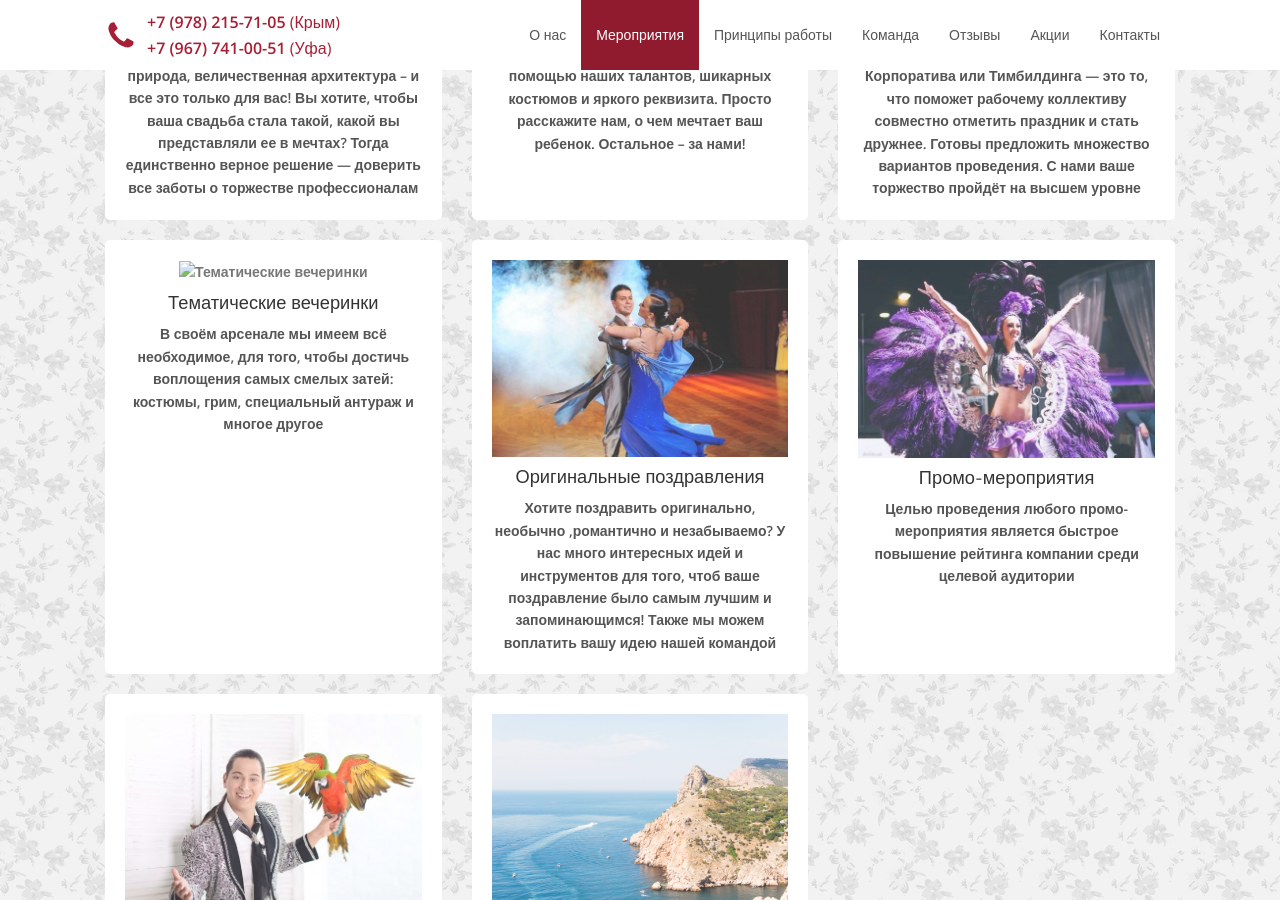
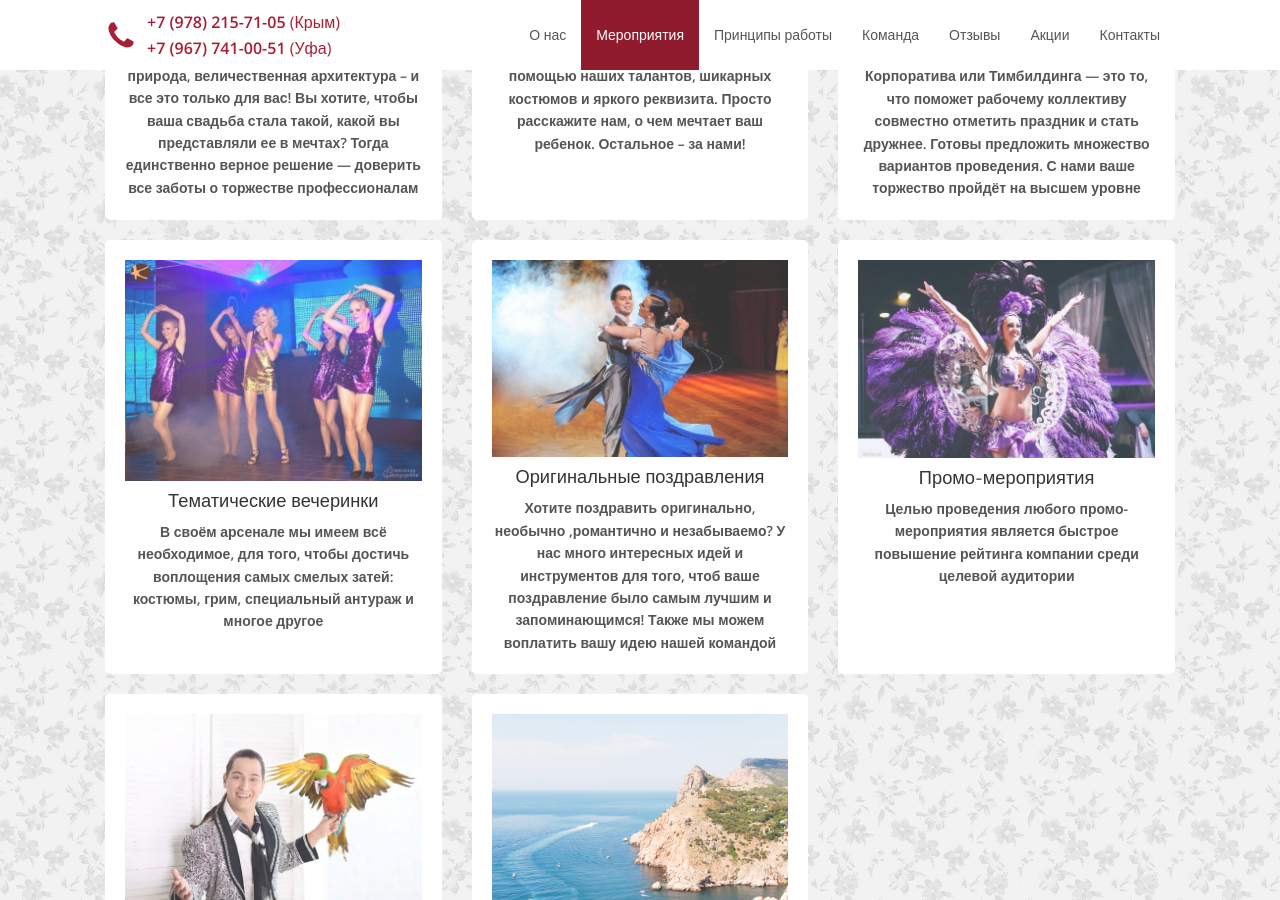
Before and after one commit to verzhinskaya/verzhinskaya.github.io, a Jekyll site: the page built from index.html, in a window 1280 px wide and 900 px high, scrolled down 2701 px. Built offline with Jekyll 4.4.1, drawn with Linux system fonts in a browser that asks for light colours; nearby versions of some CDN libraries.

Commit message:
Update events.yml

```diff
--- a/_data/events.yml
+++ b/_data/events.yml
@@ -25,7 +25,7 @@
 - icon: fa-glass
   title: "Тематические вечеринки"
   description: "В своём арсенале мы имеем всё необходимое, для того, чтобы достичь воплощения самых смелых затей: костюмы, грим, специальный антураж и многое другое"
-  img: стиляги.jpg
+  img: 4.jpg
 
 - icon: fa-heart
   title: "Оригинальные поздравления"
```
